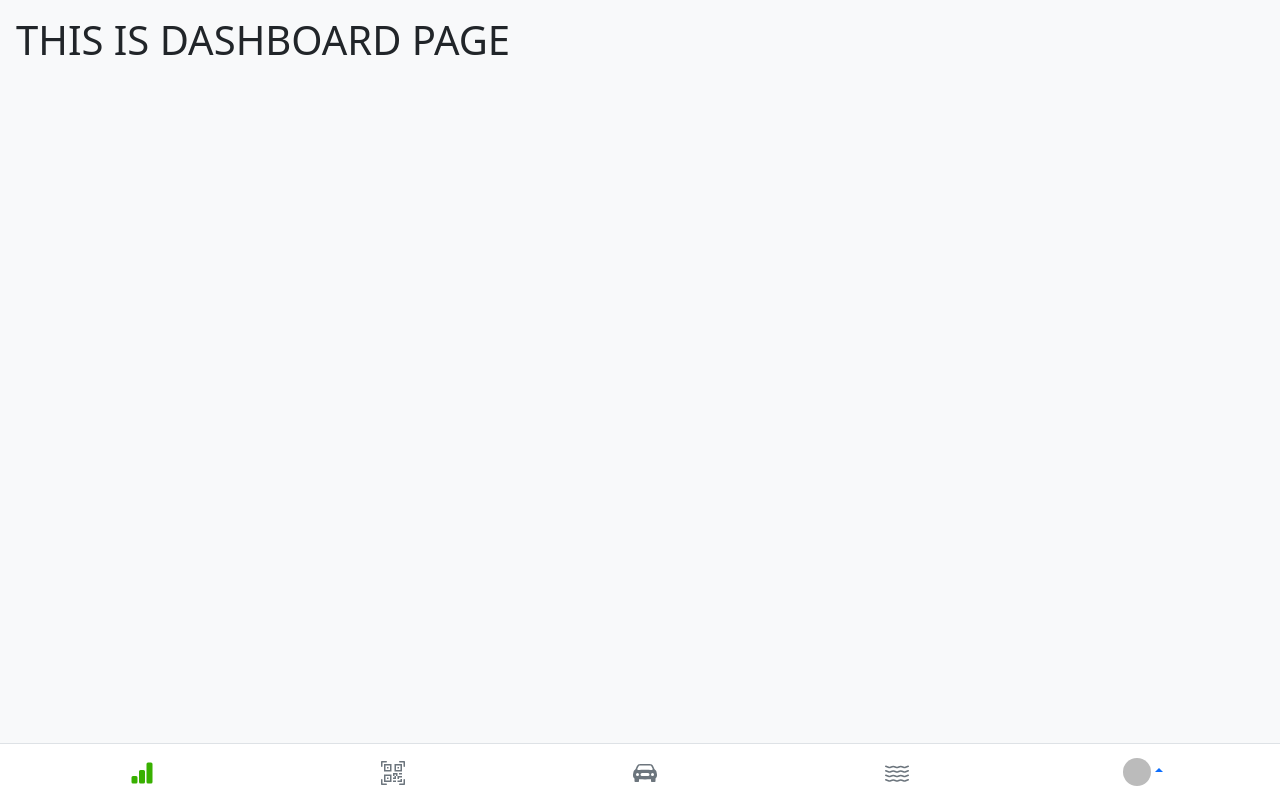
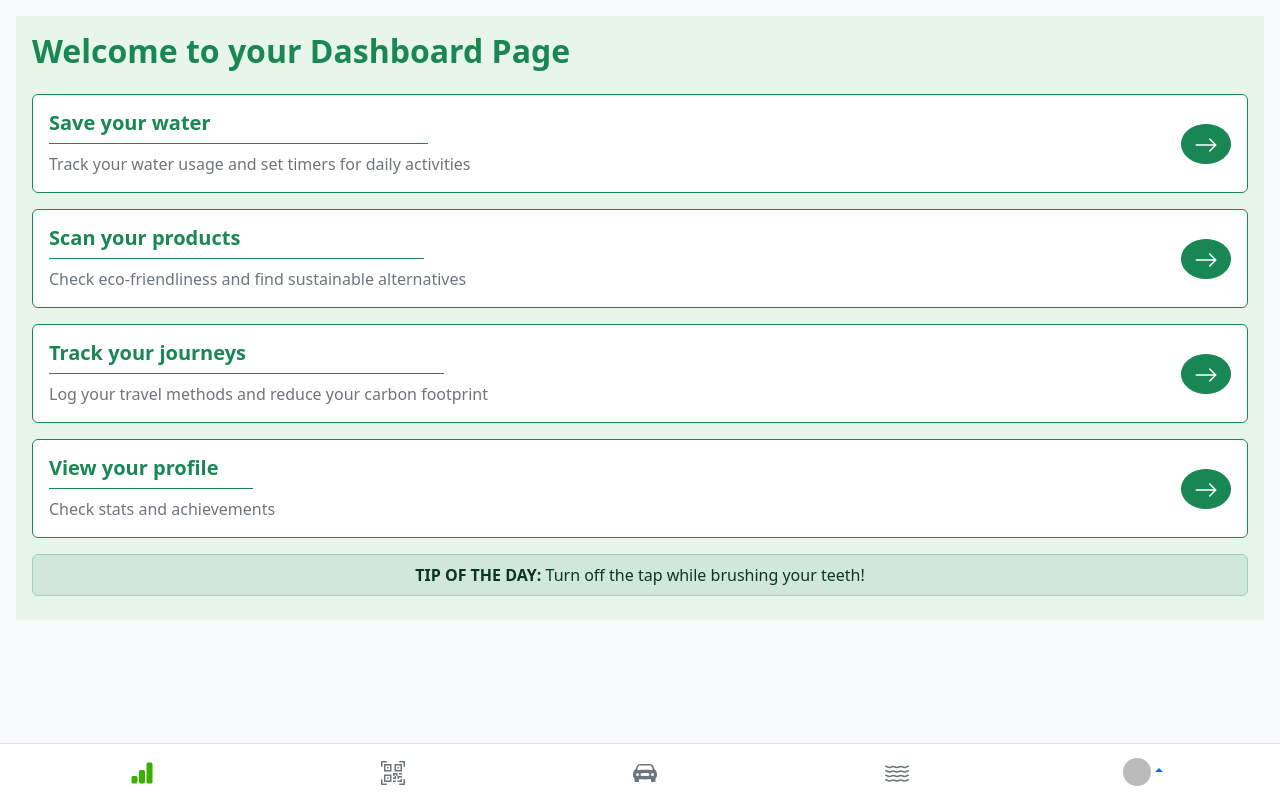
Before and after one commit to Adam592/YourEcoPal, a React (Create React App) app: page /main in a window 1280 px wide. Built offline with nearby package versions, Linux system fonts and the light colour scheme; no server answers; sample sign-in values are in the browser's storage.

Commit message:
basic dashboard page

```diff
--- a/src/pages/DashboardPage/DashboardPage.jsx
+++ b/src/pages/DashboardPage/DashboardPage.jsx
@@ -1,8 +1,90 @@
+import { BsArrowRight } from 'react-icons/bs';
+
 const DashboardPage = () => {
+
     return (
-        <>
-        <h1>THIS IS DASHBOARD PAGE</h1>
-        </>
-    )
-}
+    <div className="container-fluid p-3" style={{ backgroundColor: '#e8f5e9' }}>
+      <div className="mb-4">
+        <h2 className="text-success fw-bold">Welcome to your Dashboard Page</h2>
+      </div>
+
+      {/* Save your water card */}
+      <div className="card mb-3 border-success">
+        <div className="card-body">
+          <div className="d-flex justify-content-between align-items-center">
+            <div>
+              <h5 className="card-title text-success fw-bold">Save your water</h5>
+              <div className="border-top border-success mb-2" style={{ width: '90%' }}></div>
+              <p className="card-text text-secondary">
+                Track your water usage and set timers for daily activities
+              </p>
+            </div>
+            <a href="/water" className="btn btn-success rounded-circle">
+              <BsArrowRight size={24} />
+            </a>
+          </div>
+        </div>
+      </div>
+
+      {/* Scan your products card */}
+      <div className="card mb-3 border-success">
+        <div className="card-body">
+          <div className="d-flex justify-content-between align-items-center">
+            <div>
+              <h5 className="card-title text-success fw-bold">Scan your products</h5>
+              <div className="border-top border-success mb-2" style={{ width: '90%' }}></div>
+              <p className="card-text text-secondary">
+                Check eco-friendliness and find sustainable alternatives
+              </p>
+            </div>
+            <a href="/products" className="btn btn-success rounded-circle">
+              <BsArrowRight size={24} />
+            </a>
+          </div>
+        </div>
+      </div>
+
+      {/* Track your journeys card */}
+      <div className="card mb-3 border-success">
+        <div className="card-body">
+          <div className="d-flex justify-content-between align-items-center">
+            <div>
+              <h5 className="card-title text-success fw-bold">Track your journeys</h5>
+              <div className="border-top border-success mb-2" style={{ width: '90%' }}></div>
+              <p className="card-text text-secondary">
+                Log your travel methods and reduce your carbon footprint
+              </p>
+            </div>
+            <a href="/journeys" className="btn btn-success rounded-circle">
+              <BsArrowRight size={24} />
+            </a>
+          </div>
+        </div>
+      </div>
+
+      {/* View your profile card */}
+      <div className="card mb-3 border-success">
+        <div className="card-body">
+          <div className="d-flex justify-content-between align-items-center">
+            <div>
+              <h5 className="card-title text-success fw-bold">View your profile</h5>
+              <div className="border-top border-success mb-2" style={{ width: '90%' }}></div>
+              <p className="card-text text-secondary">
+                Check stats and achievements
+              </p>
+            </div>
+            <a href="/profile" className="btn btn-success rounded-circle">
+              <BsArrowRight size={24}/>
+            </a>
+          </div>
+        </div>
+      </div>
+
+      {/* Tip of the day */}
+      <div className="alert alert-success mb-2 p-2 text-center">
+        <strong>TIP OF THE DAY:</strong> Turn off the tap while brushing your teeth!
+      </div>
+    </div>
+  );
+};
 export default DashboardPage;
```
